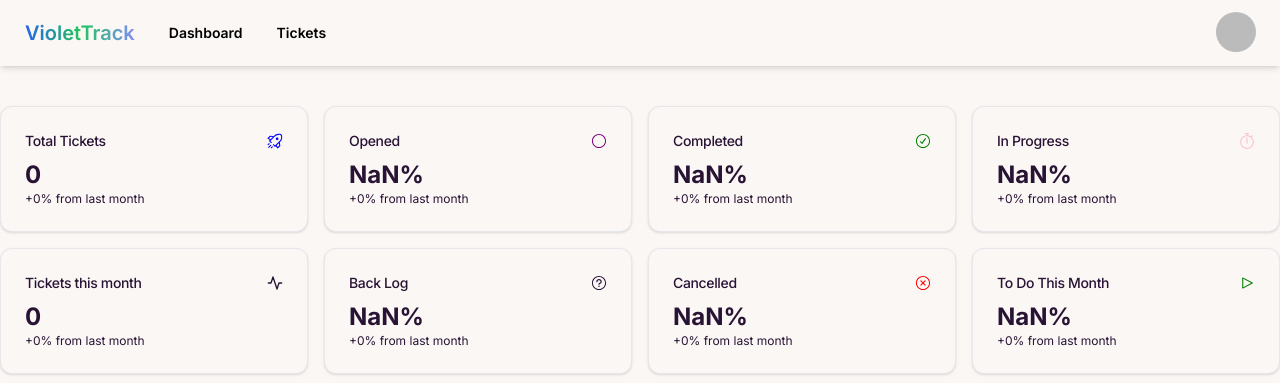
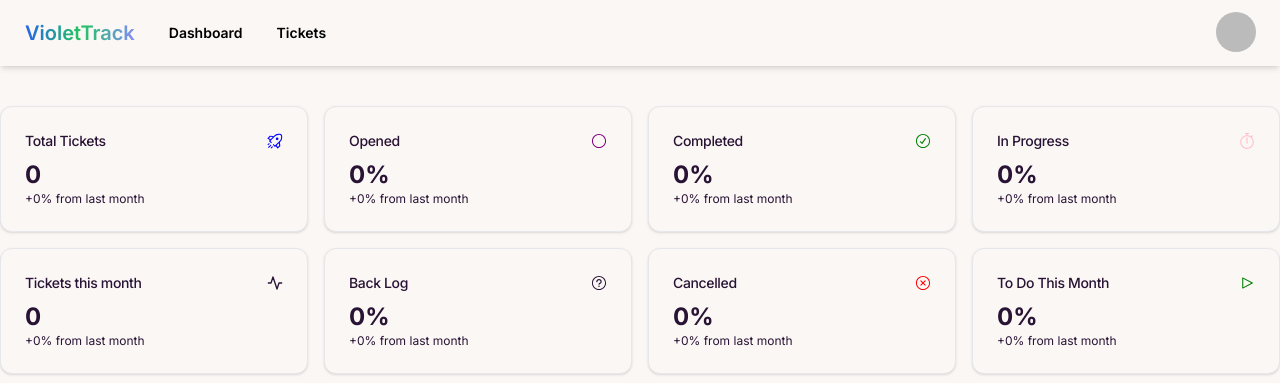
Before and after one commit to kayoMichael/Violet, a Next.js app: page /dashboard in a window 1280 px wide. Shown: the top 383 px of the page. Built offline with nearby package versions, Linux system fonts and the light colour scheme; no server answers; the database is empty; sample sign-in values are in the browser's storage.

Commit message:
Fix NaN error

```diff
--- a/app/(project)/dashboard/page.tsx
+++ b/app/(project)/dashboard/page.tsx
@@ -1,4 +1,11 @@
 import React from "react";
+import { redirect } from "next/navigation";
+import { getServerSession } from "next-auth";
+import { Charts } from "./charts";
+import { RecentTickets } from "./recentTickets";
+import prisma from "@/prisma/client";
+import authOptions from "@/app/api/auth/authOptions";
+
 import {
   Card,
   CardContent,
@@ -6,13 +13,6 @@ import {
   CardHeader,
   CardTitle,
 } from "@/components/ui/card";
-import { Charts } from "./charts";
-import { RecentTickets } from "./recentTickets";
-import prisma from "@/prisma/client";
-import { getServerSession } from "next-auth";
-import authOptions from "@/app/api/auth/authOptions";
-import { redirect } from "next/navigation";
-
 import {
   CheckCircledIcon,
   CircleIcon,
@@ -90,29 +90,41 @@ const DashBoardPage = async () => {
   };
 
   // Current Total Tickets
+  let opened = 0;
+  let closed = 0;
+  let inProgress = 0;
+  let backLog = 0;
+  let cancelled = 0;
+  let toDo = 0;
   const count = tickets.length;
-  const opened = Math.round(
-    (tickets.filter((ticket) => ticket.status === "open").length / count) * 100
+  if (count !== 0) {
+    opened = Math.round(
+      (tickets.filter((ticket) => ticket.status === "open").length / count) *
+        100
     );
-  const closed = Math.round(
-    (tickets.filter((ticket) => ticket.status === "done").length / count) * 100
+    closed = Math.round(
+      (tickets.filter((ticket) => ticket.status === "done").length / count) *
+        100
     );
-  const inProgress = Math.round(
+    inProgress = Math.round(
       (tickets.filter((ticket) => ticket.status === "in_progress").length /
         count) *
         100
     );
-  const backLog = Math.round(
+    backLog = Math.round(
       (tickets.filter((ticket) => ticket.status === "backlog").length / count) *
         100
     );
-  const cancelled = Math.round(
-    (tickets.filter((ticket) => ticket.status === "canceled").length / count) *
+    cancelled = Math.round(
+      (tickets.filter((ticket) => ticket.status === "canceled").length /
+        count) *
         100
     );
-  const toDo = Math.round(
-    (tickets.filter((ticket) => ticket.status === "todo").length / count) * 100
+    toDo = Math.round(
+      (tickets.filter((ticket) => ticket.status === "todo").length / count) *
+        100
     );
+  }
 
   const current = countMonth(currentDate.getMonth());
   const previous = countMonth(currentDate.getMonth() - 1);
```
Also changed, not shown: docker-compose.yml (deleted, +0 -14 lines), middleware.ts (+3 -7 lines). Lines whose indentation alone changed are shown as unchanged.
